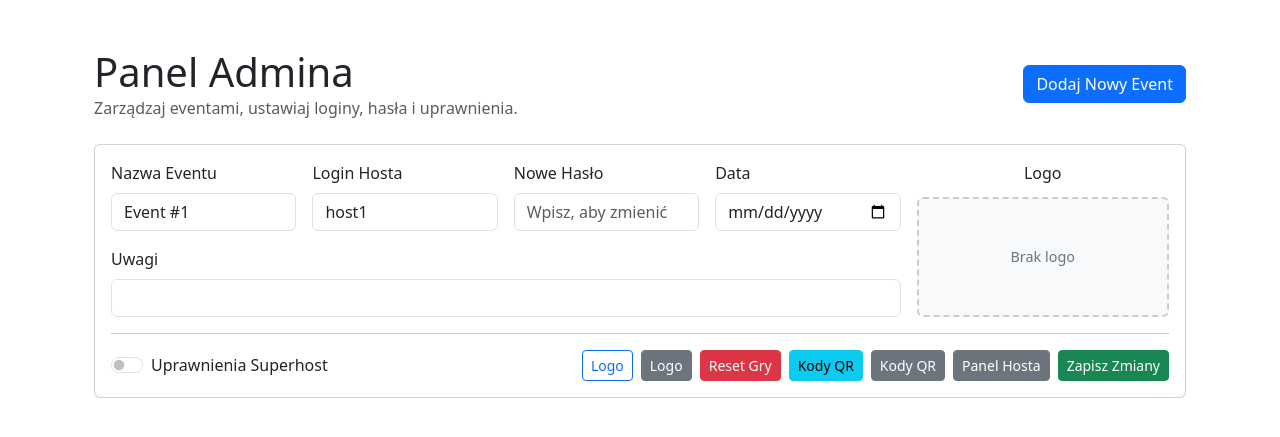
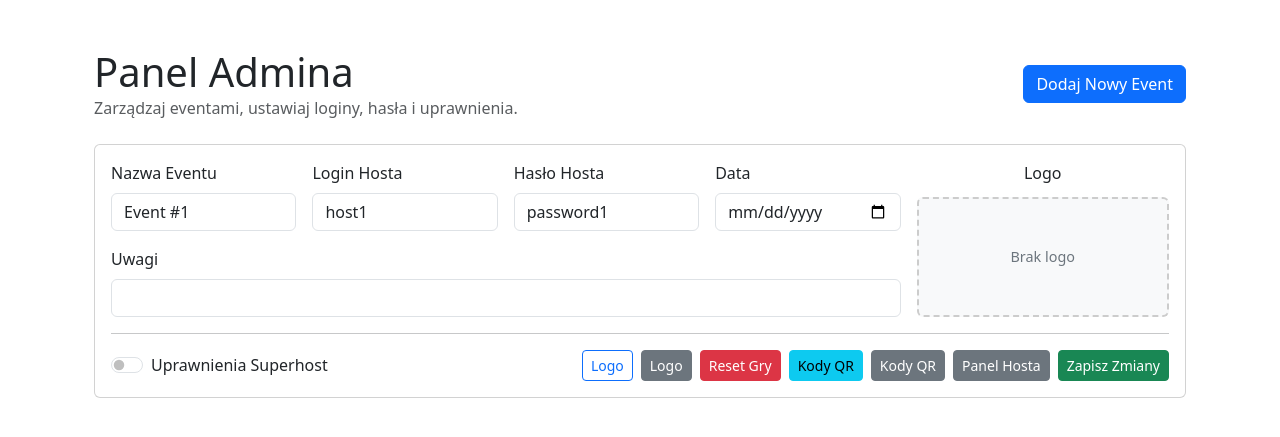
Before and after one commit to michalkopec1981/Saper-2, a Flask app: page /admin in a window 1280 px wide. Shown: the top 437 px of the page. Run offline with Flask 2, Linux system fonts and the light colour scheme; the visitor is signed in with stand-in values (Sample User, id 1); data comes from the database, SQL or seed files in the repository.

Commit message:
Update admin.html

```diff
--- a/templates/admin.html
+++ b/templates/admin.html
@@ -102,7 +102,7 @@ document.addEventListener('DOMContentLoaded', function() {
                         <div class="row g-3">
                             <div class="col-md-3"><label class="form-label">Nazwa Eventu</label><input type="text" class="form-control event-name" value="${event.name || ''}"></div>
                             <div class="col-md-3"><label class="form-label">Login Hosta</label><input type="text" class="form-control event-login" value="${event.login || ''}"></div>
-                            <div class="col-md-3"><label class="form-label">Nowe Hasło</label><input type="text" class="form-control event-password" placeholder="Wpisz, aby zmienić"></div>
+                           <div class="col-md-3"><label class="form-label">Hasło Hosta</label><input type="text" class="form-control event-password" value="${event.password || ''}" placeholder="Wpisz, aby zmienić"></div>
                             <div class="col-md-3"><label class="form-label">Data</label><input type="date" class="form-control event-date" value="${event.event_date || ''}"></div>
                             <div class="col-md-12"><label class="form-label">Uwagi</label><textarea class="form-control notes-textarea event-notes" rows="1">${event.notes || ''}</textarea></div>
                         </div>
```
